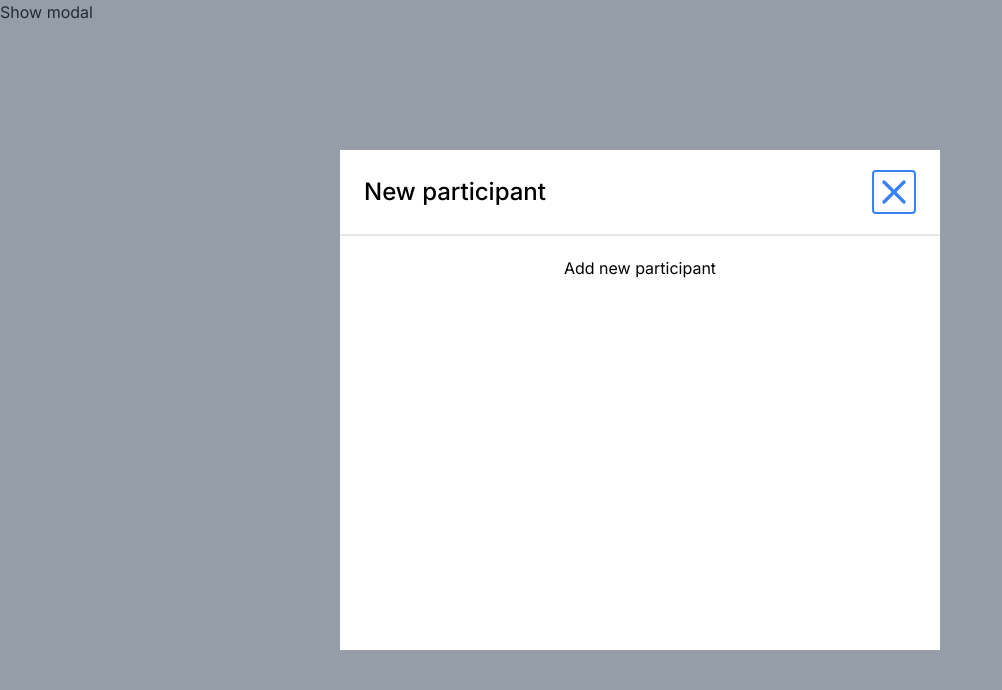
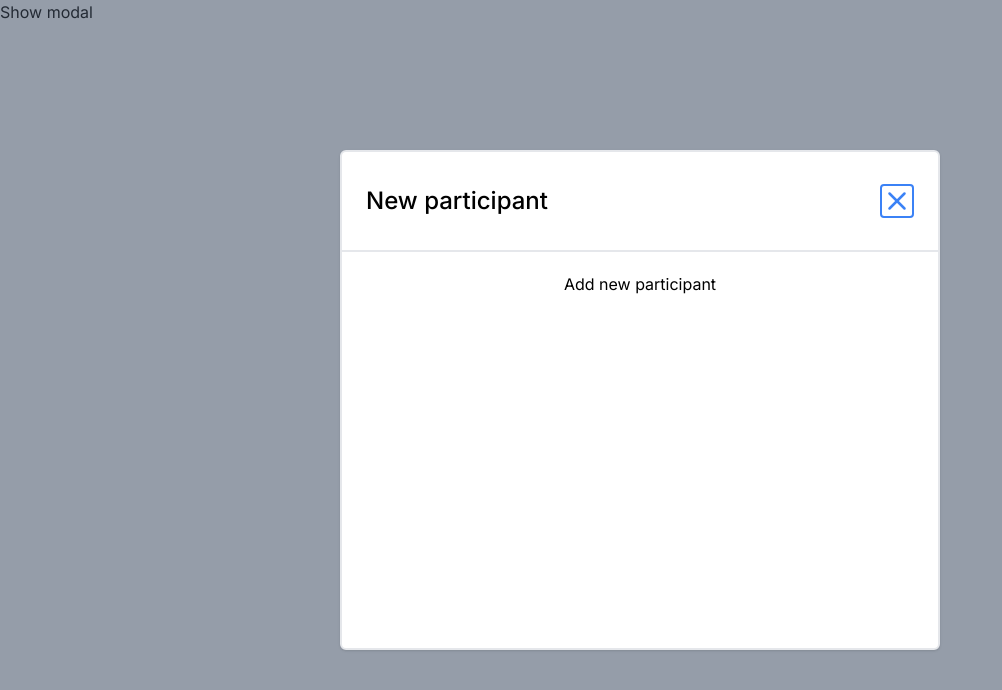
Before and after one commit to FelipeBelloDultra/daily-manager, a React (Vite) app: page / in a window 1280 px wide. Both pictures are taken after a click on the button "Show modal". Shown: the top 690 px of the page, without its empty margins (0-1002 px from the left). Built offline with nearby package versions, Linux system fonts and the light colour scheme.

Commit message:
fix: fix some styles

```diff
--- a/src/components/modal/index.tsx
+++ b/src/components/modal/index.tsx
@@ -34,17 +34,17 @@ const Modal = ({
         onClick={onClose}
       >
         <div
-          className="h-[500px] max-w-[600px] w-full bg-white"
+          className="h-[500px] max-w-[600px] w-full bg-white rounded-md border-2 shadow"
           onClick={(event) => event.stopPropagation()}
         >
-          <div className="border-b-2 flex items-center px-6 py-5 justify-between">
+          <div className="border-b-2 flex items-center px-6 py-8 justify-between">
             <p className="text-2xl font-medium">{title}</p>
 
             <button
               onClick={onClose}
               className="rounded border-2 text-blue-500 border-blue-500"
             >
-              <X size={40} />
+              <X size={30} />
             </button>
           </div>
 
--- a/src/index.tsx
+++ b/src/index.tsx
@@ -1,3 +1,6 @@
+// Packages
+import { useState } from "react";
+
 // Components
 import { ParticipantItem, Modal } from "@/components";
 
@@ -6,7 +9,6 @@ import { useLocalStorage } from "@/hooks/use-local-storage";
 
 // Intefaces
 import { IParticipants } from "@/interfaces";
-import { useState } from "react";
 
 export const App = (): JSX.Element => {
   const [showModal, setShowModal] = useState(false);
```
